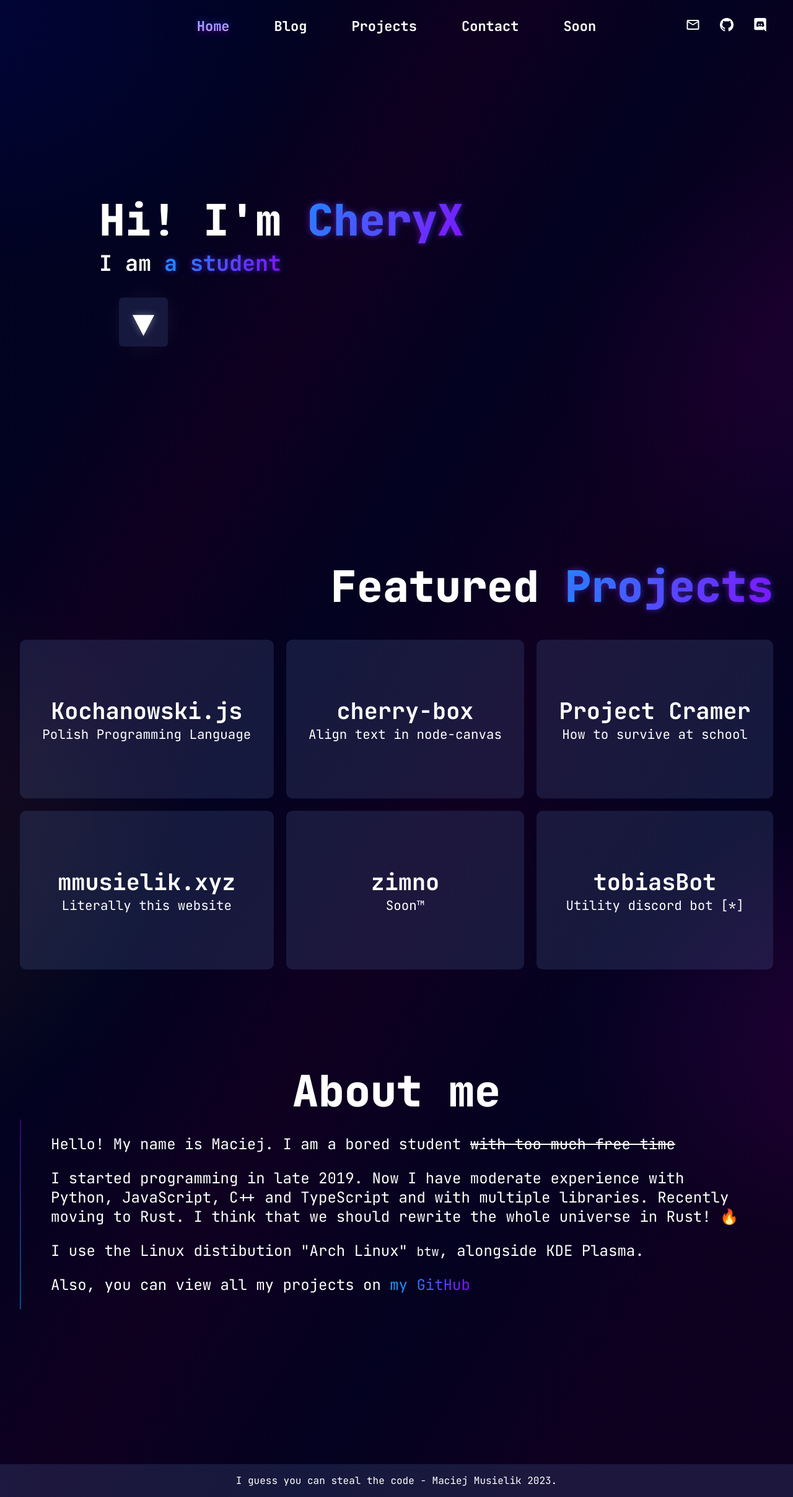
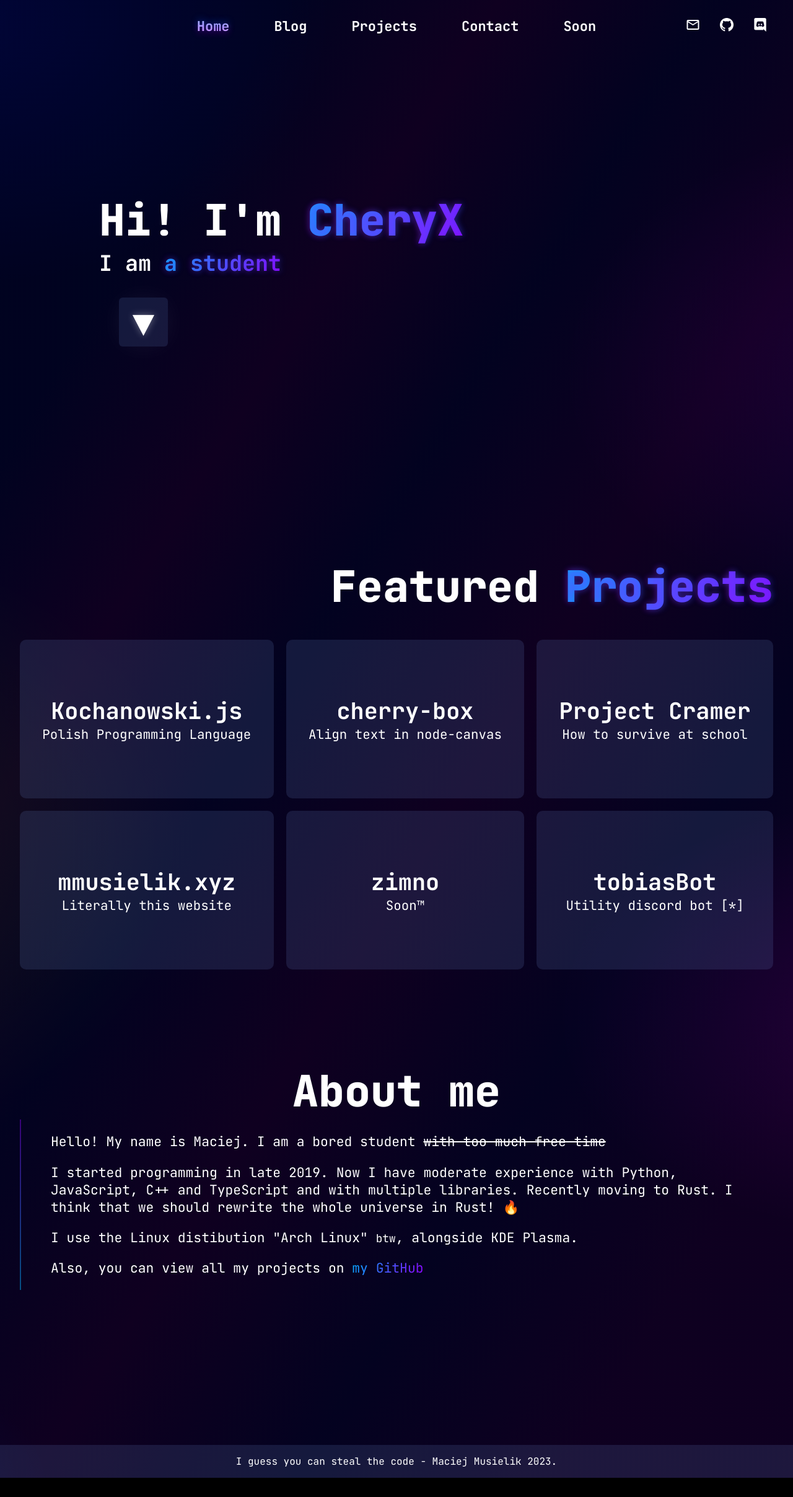
Before and after one commit to CheryX/mmusielik.xyz, a Jekyll site: the page built from index.md, in a window 1280 px wide. Shown: the whole page at 62% size. Built offline with Jekyll 4.4.1, drawn with Linux system fonts in a browser that asks for light colours; after the commit the page ends 2384 px from its top, so only the background shows below that.

Commit message:
Polished font size

```diff
--- a/styles/landing.css
+++ b/styles/landing.css
@@ -149,7 +149,7 @@ footer {
 }
 
 #aboutme p {
-  font-size: 18pt;
+  font-size: 16pt;
   font-weight: 500;
 }
 
```
